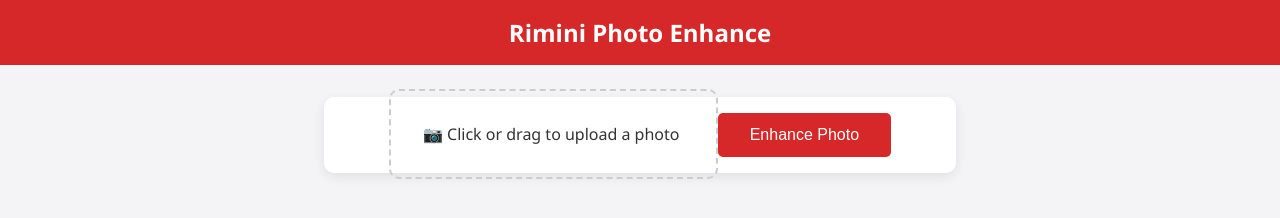
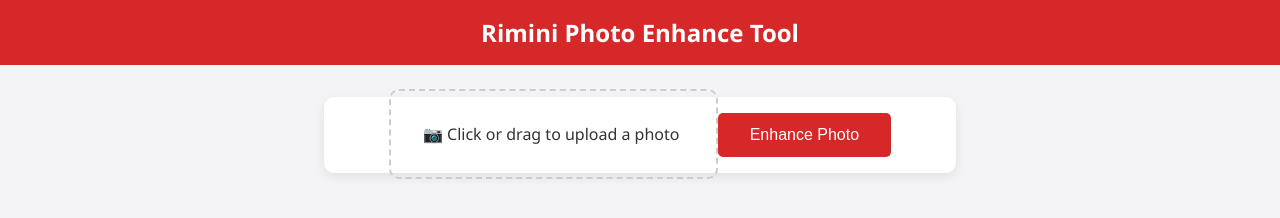
Before and after one commit to Dipam03/Rimini-Website, a plain HTML site: page index.html in a window 1280 px wide. Drawn offline with Linux system fonts and the light colour scheme.

Commit message:
update files

```diff
--- a/index.html
+++ b/index.html
@@ -9,7 +9,7 @@
 <body>
 
   <header>
-    <h1>Rimini Photo Enhance</h1>
+    <h1>Rimini Photo Enhance Tool</h1>
   </header>
 
   <div class="container">
```
Also changed, not shown: 1 other file.
